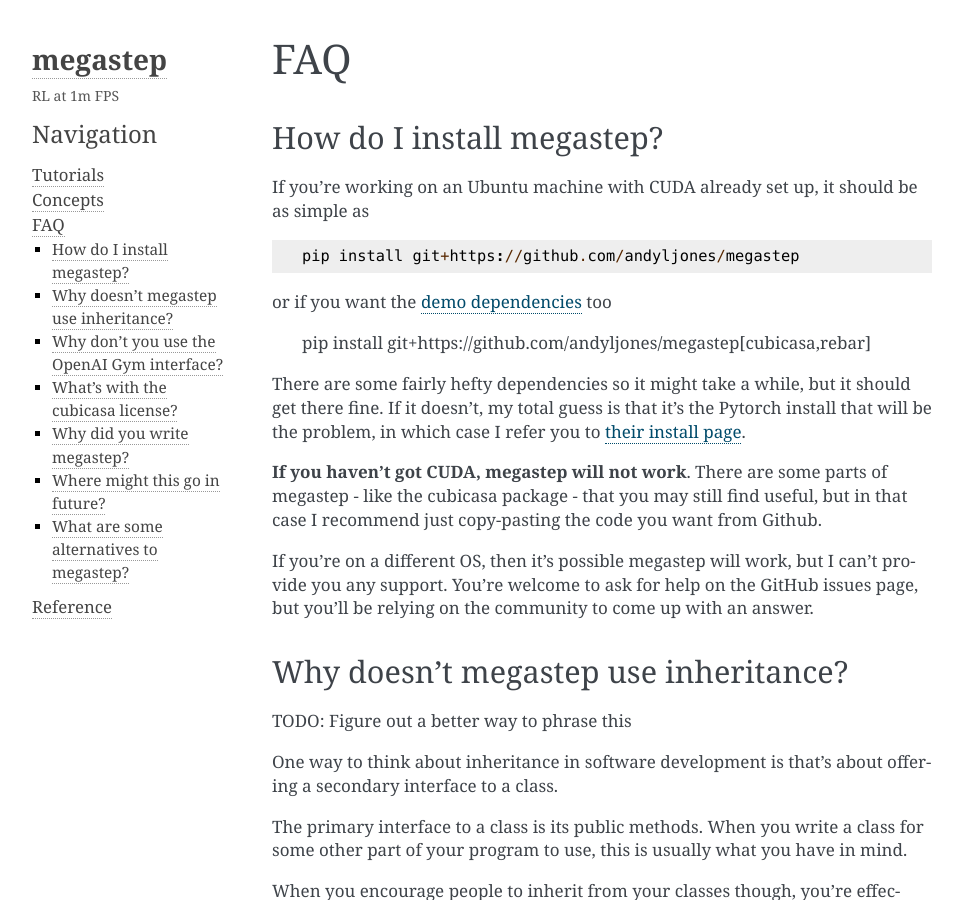
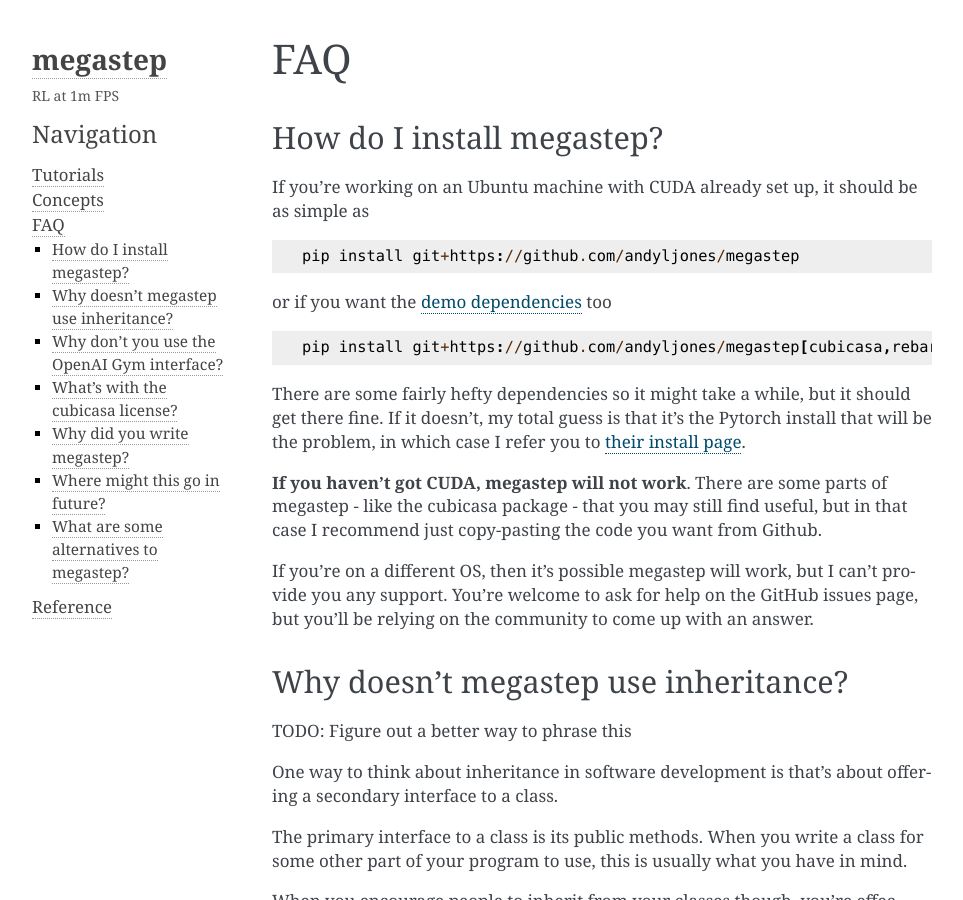
Before and after one commit to andyljones/megastep, a Sphinx documentation site: the page built from docs/faq.rst, in a window 1280 px wide and 900 px high. Shown: the whole window, without its empty margins (148-1111 px from the left). Built offline with Sphinx 7.4.7, drawn with Linux system fonts in a browser that asks for light colours.

```diff
--- a/docs/faq.rst
+++ b/docs/faq.rst
@@ -10,7 +10,7 @@
 
     pip install git+https://github.com/andyljones/megastep
 
-or if you want the :ref:`demo dependencies <subpackages>` too
+or if you want the :ref:`demo dependencies <subpackages>` too ::
 
     pip install git+https://github.com/andyljones/megastep[cubicasa,rebar]
 
--- a/docs/index.rst
+++ b/docs/index.rst
@@ -16,13 +16,13 @@
 
 .. raw:: html
 
-    <video controls src="_static/explorer.mp4" autoplay loop type="video/mp4" width=640></video>
+    <video controls src="_static/explorer.mp4" autoplay loop muted type="video/mp4" width=640></video>
 
 **Deathmatch**: 1.2m FPS, :github:`150 lines of Python <megastep/demo/envs/deathmatch.py>`.
 
 .. raw:: html
 
-    <video controls src="_static/deathmatch.mp4" autoplay loop type="video/mp4" width=640></video>
+    <video controls src="_static/deathmatch.mp4" autoplay loop muted type="video/mp4" width=640></video>
 
 Quoted FPS are for a single RTX 2080 Ti and random actions; visualizations are with a 256-neuron LSTM.
 
```
Also changed, not shown: 1 other file.
